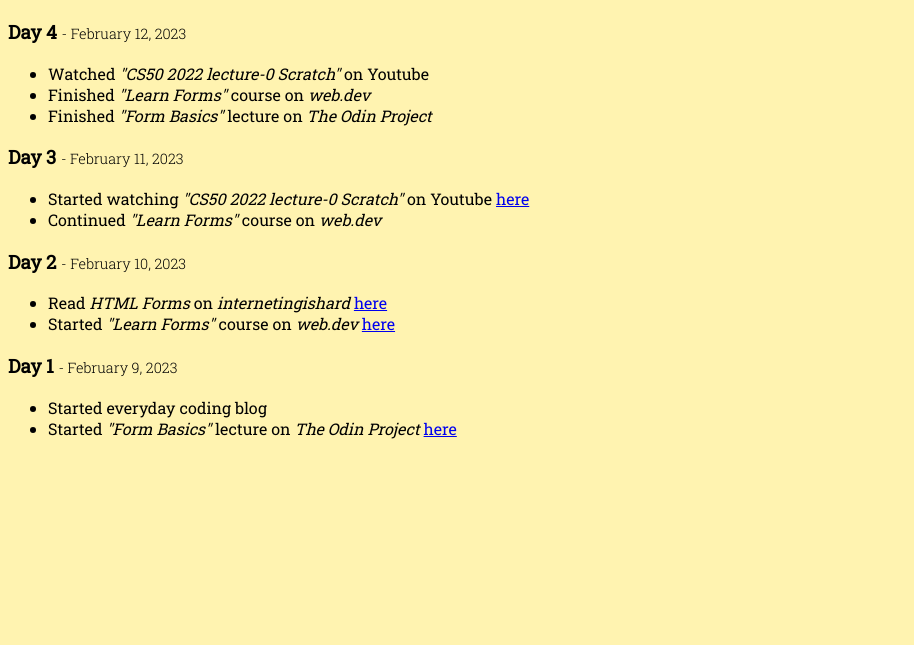
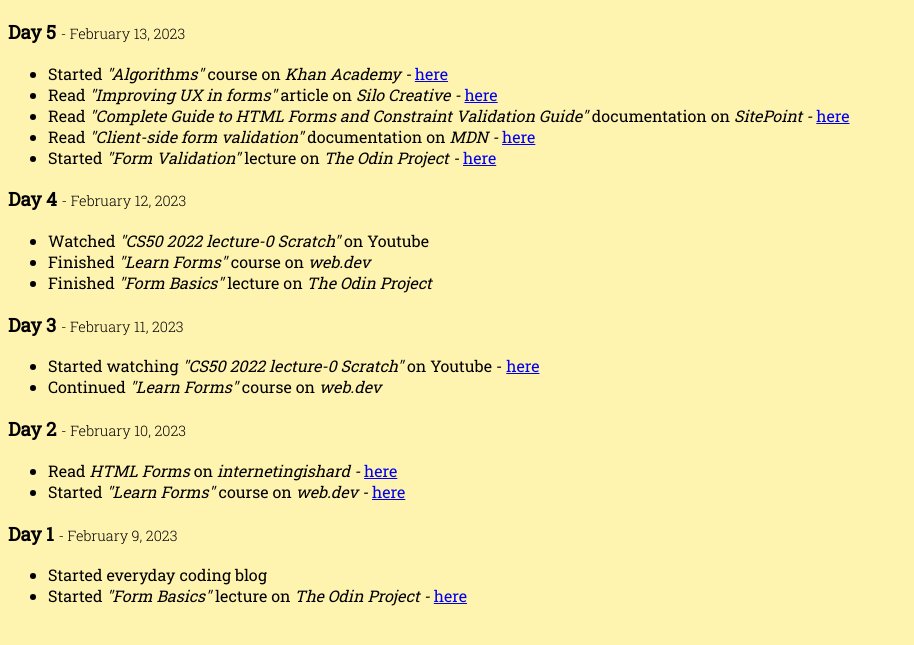
Before and after one commit to ersinisgor/everyday-coding, a plain HTML site: page index.html in a window 1280 px wide. Shown: the part 67-712 px from the top of the page, without its empty margins (0-914 px from the left). Drawn offline with Linux system fonts and the light colour scheme.

Commit message:
Add day 5

```diff
--- a/index.html
+++ b/index.html
@@ -33,13 +33,27 @@
     <main>
         <h1>Everyday Coding Summarize</h1>
 
+        <!-- Day 5-->
+        <div class="day5">
+          <h3>Day 5 <span class="date"> - February 13, 2023</span></h3>
+          <p class="list">
+              <ul>
+                <li>Started <em>"Algorithms"</em> course on <em>Khan Academy -</em> <a href="https://www.khanacademy.org/computing/computer-science/algorithms" target="_blank">here</a> </li>
+                <li>Read <em>"Improving UX in forms"</em> article on <em>Silo Creative -</em> <a href="https://www.silocreativo.com/en/css-rescue-improving-ux-forms/" target="_blank">here</a> </li>
+                <li>Read <em>"Complete Guide to HTML Forms and Constraint Validation Guide"</em> documentation on <em>SitePoint -</em> <a href="https://www.sitepoint.com/html-forms-constraint-validation-complete-guide/" target="_blank">here</a> </li>
+                <li>Read <em>"Client-side form validation"</em> documentation on <em>MDN -</em> <a href="https://developer.mozilla.org/en-US/docs/Learn/Forms/Form_validation" target="_blank">here</a> </li>
+                <li>Started <em>"Form Validation"</em> lecture on <em>The Odin Project -</em> <a href="https://www.theodinproject.com/lessons/node-path-intermediate-html-and-css-form-validation" target="_blank">here</a> </li>
+              </ul>
+          </p>
+        </div>
+
         <!-- Day 4-->
         <div class="day4">
           <h3>Day 4 <span class="date"> - February 12, 2023</span></h3>
           <p class="list">
               <ul>
                   <li>Watched <em>"CS50 2022 lecture-0 Scratch"</em> on Youtube </li>
-                  <li>Finished <em>"Learn Forms"</em> course on <em>web.dev</em></li>
+                  <li>Finished <em>"Learn Forms"</em> course on <em>web.dev </em></li>
                   <li>Finished <em>"Form Basics"</em> lecture on <em>The Odin Project</em></li>
               </ul>
           </p>
@@ -50,7 +64,7 @@
           <h3>Day 3 <span class="date"> - February 11, 2023</span></h3>
           <p class="list">
               <ul>
-                  <li>Started watching <em>"CS50 2022 lecture-0 Scratch"</em> on Youtube <a href="https://www.youtube.com/watch?v=IDDmrzzB14M" target="_blank">here</a> </li>
+                  <li>Started watching <em>"CS50 2022 lecture-0 Scratch"</em> on Youtube - <a href="https://www.youtube.com/watch?v=IDDmrzzB14M" target="_blank">here</a> </li>
                   <li>Continued <em>"Learn Forms"</em> course on <em>web.dev</em></li>
               </ul>
           </p>
@@ -61,8 +75,8 @@
           <h3>Day 2 <span class="date"> - February 10, 2023</span></h3>
           <p class="list">
               <ul>
-                  <li>Read <em>HTML Forms</em> on <em>internetingishard</em> <a href="https://www.internetingishard.com/html-and-css/forms/" target="_blank">here</a> </li>
-                  <li>Started <em>"Learn Forms"</em> course on <em>web.dev</em> <a href="https://web.dev/learn/forms/" target="_blank">here</a> </li>
+                  <li>Read <em>HTML Forms</em> on <em>internetingishard -</em> <a href="https://www.internetingishard.com/html-and-css/forms/" target="_blank">here</a> </li>
+                  <li>Started <em>"Learn Forms"</em> course on <em>web.dev -</em> <a href="https://web.dev/learn/forms/" target="_blank">here</a> </li>
               </ul>
           </p>
         </div>
@@ -73,7 +87,7 @@
             <p class="list">
                 <ul>
                     <li>Started everyday coding blog</li>
-                    <li>Started <em>"Form Basics"</em> lecture on <em>The Odin Project</em>  <a href="https://www.theodinproject.com/lessons/node-path-intermediate-html-and-css-form-basics" target="_blank">here</a></li>
+                    <li>Started <em>"Form Basics"</em> lecture on <em>The Odin Project -</em> <a href="https://www.theodinproject.com/lessons/node-path-intermediate-html-and-css-form-basics" target="_blank">here</a></li>
                 </ul>
             </p>
         </div>
```
